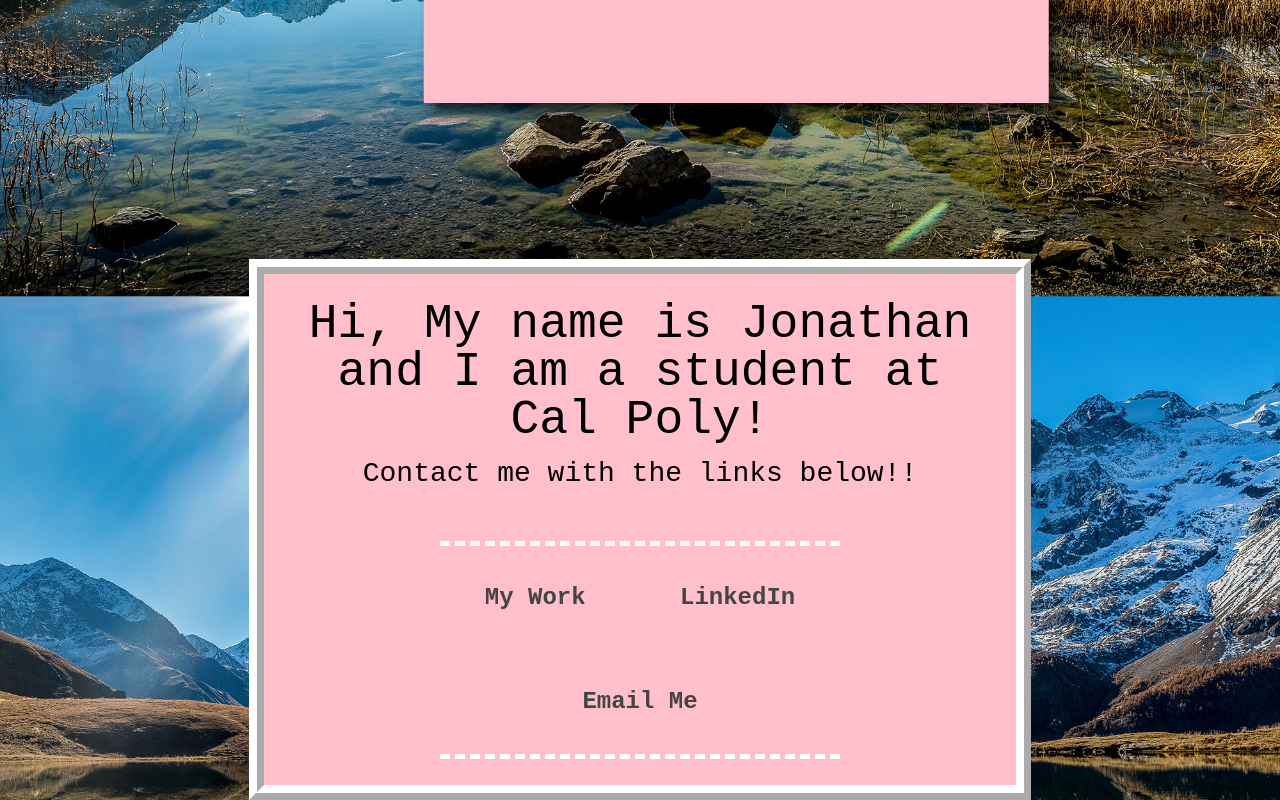
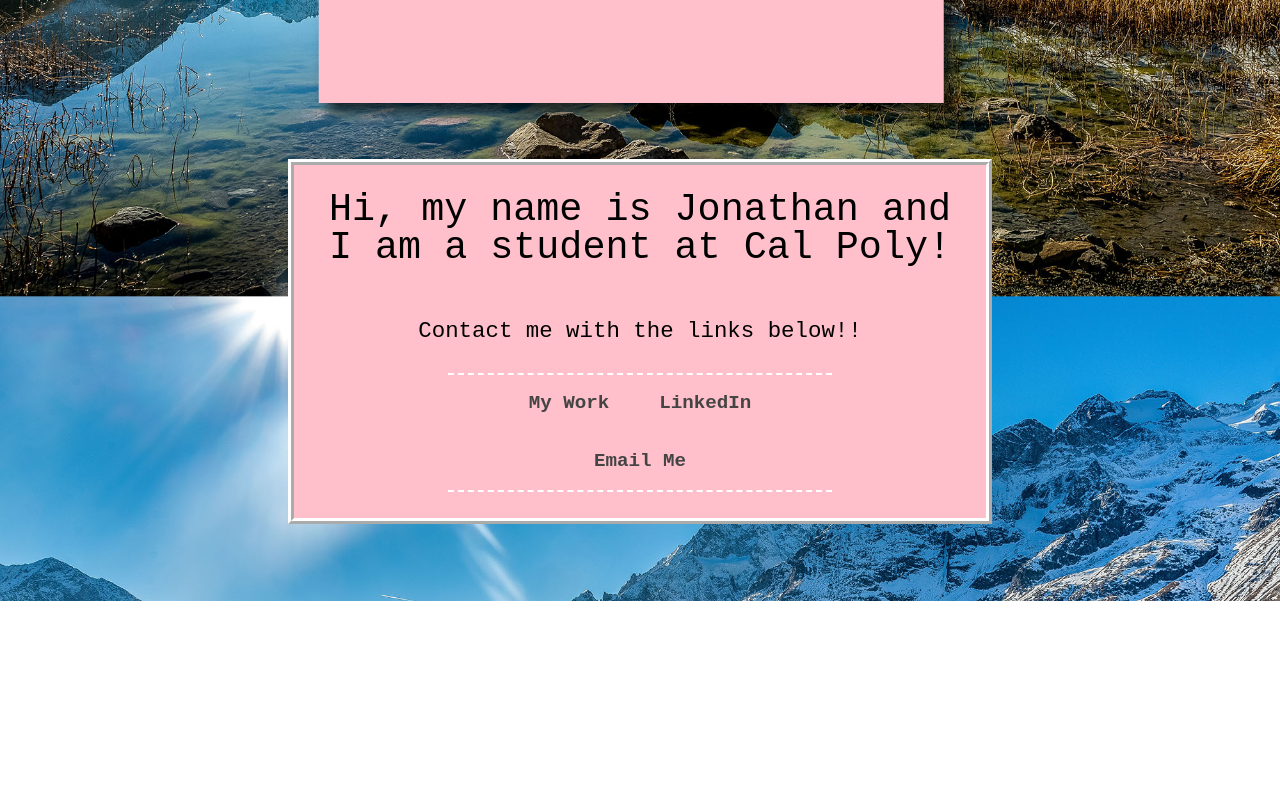
Before and after one commit to jjzhao05/CAL-POLY-GRC-201-MYCONTACTPAGE, a plain HTML site: page index.html in a window 1280 px wide. Shown: the part 558-1358 px from the top of the page. After the commit the page ends 1159 px from the top, so only its background shows below. Drawn offline with Linux system fonts and the light colour scheme; a web font is replaced by a local one.

Commit message:
Add files via upload

```diff
--- a/index.html
+++ b/index.html
@@ -3,7 +3,7 @@
 
 <head>
 
-<meta charset=”UTF-8”>
+<meta charset=”UTF-8” name="viewport" content="width=device-width, initial-scale=1.0">
 
 <link rel="preconnect" href="https://fonts.googleapis.com">
 <link rel="preconnect" href="https://fonts.gstatic.com" crossorigin>
@@ -13,8 +13,6 @@
 <title>     Jonathan Zhao | Contact Page    </title>
 
 <link rel="stylesheet" type="text/css" href="styles-contact.css">
-
-
 
 </head>
 
@@ -26,7 +24,7 @@
     <div class="center">
 
 
-        <h1>Hi, My name is Jonathan and I am a student at Cal Poly!</h1>
+        <h1>Hi, my name is Jonathan and I am a student at Cal Poly!<br><br></h1>
         <h2>Contact me with the links below!!</h2>
         <!--<p></p>-->
     <nav>
@@ -38,7 +36,9 @@
     </nav>
 
 </div> <!--end of center div-->
-
+ <div>
+    <h1><br><br></h1>
+</div>
 </body>
 
 </html>
--- a/styles-contact.css
+++ b/styles-contact.css
@@ -70,36 +70,28 @@ html, body {
 
 .logoimg {
 	display: block;
-    width: 350px;
 	padding: 2%;
 	margin-left: auto;
 	margin-right: auto;
 	text-align: center;
-	width: 50%;
+	max-width: 100%;
 	/*border: 4px dashed white;*/
 }
 
 
 .center {
-    width: 700px;
+    width: 50vw;
 	padding: 2%;
-    margin: 100px auto;
+    margin: auto auto;
  	background: #ffc0cb; /*this uses opacity of 75% for the background color*/
 	text-align: center;
-	border: 4mm ridge white;
+	border: .5vw ridge white;
 }
-
-
-/*#logo {
-    margin-bottom: 16px;
-	border: 3px dashed red;
-	text-align: center;
-}*/
 
 h1 {
 	/* FONT-FAMILY GOES HERE CHOOSE FROM TYPEKIT OR GOOGLE FONTS */
 	font-family: "Kode Mono", monospace;
-	font-size: 3em;
+	font-size: 3vw;
     margin: 0px auto 10px auto;
     color: #000;
 }
@@ -107,7 +99,7 @@ h1 {
 h2 {
 	/* FONT-FAMILY GOES HERE CHOOSE FROM TYPEKIT OR GOOGLE FONTS */
 	font-family: "Kode Mono", monospace;
-	font-size: 1.75em;
+	font-size: 1.75vw;
     line-height: 1.4;
     color: #000;
     padding: 0px 0px;
@@ -117,21 +109,21 @@ h2 {
 p {
 	/* FONT-FAMILY GOES HERE CHOOSE FROM TYPEKIT OR GOOGLE FONTS */
 	font-family: "Kode Mono", monospace;
-	font-size: 1.5em;
+	font-size: 1.5vw;
     line-height: 1.6;
     color: #000;
 }
 nav{
 	font-family: "Kode Mono", monospace;
-	font-size: 1.5em;
-	width: 400px; /* This is the width of the nav element */
+	font-size: 1.5vw;
+	width: 30vw; /* This is the width of the nav element */
 	margin: 0 auto; /* This centers the entire nav element inside
 	the center div */
 	border: dashed white;
-	border-width: 5px 0; /* This puts a 3 pixel border on top and bottom of the
+	border-width: .2vw 0; /* This puts a 3 pixel border on top and bottom of the
 	nav element, the zero eliminates the left and right sides of the border */
 	text-align: center;
-	margin-top: 2em; /* This adds a bit of space above the nav element */
+	margin-top: 2vw; /* This adds a bit of space above the nav element */
 }
 nav li{
 	display: inline; /* This allows
@@ -140,7 +132,7 @@ nav li{
 }
 nav a{
 	display: inline-block;
-	padding: 40px; /* This adds space
+	padding: 5%; /* This adds space
 	around each of the links */
 }
 a{
```
